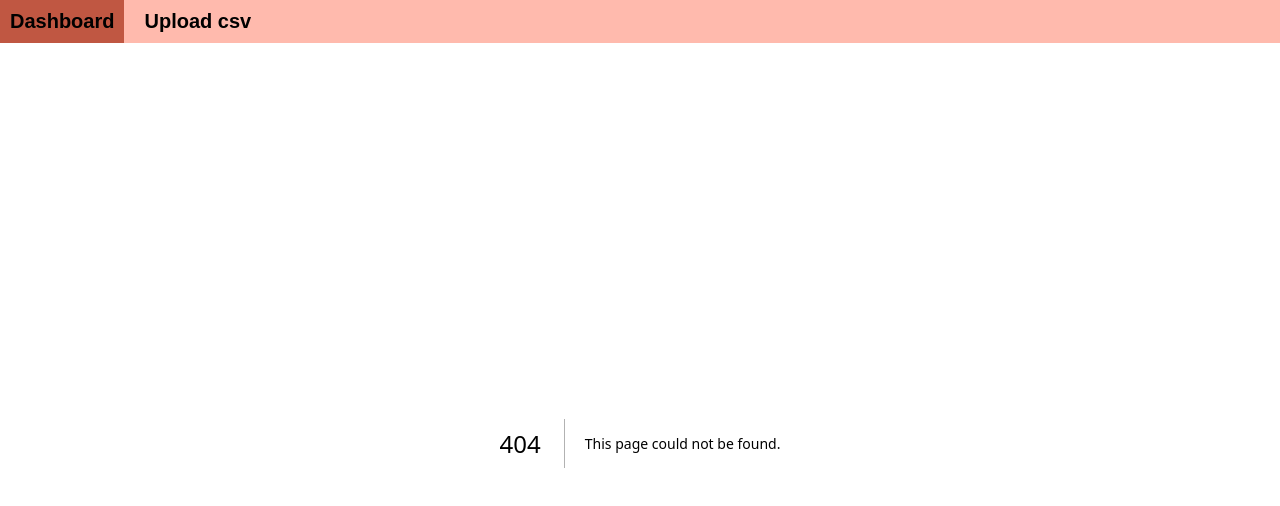
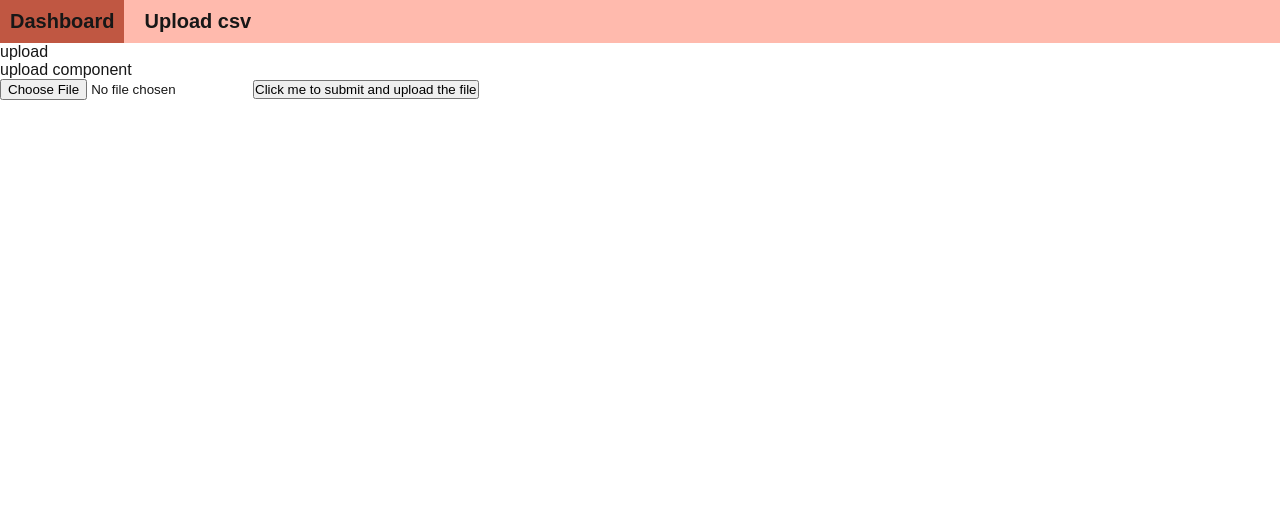
Before and after one commit to CapSap/jackaroo-dashboard-next, a Next.js app: page /upload in a window 1280 px wide. Before the commit this address had no page. Shown: the top 506 px of the page. Built offline with nearby package versions, Linux system fonts and the light colour scheme.

Commit message:
move upload component into upload page

```diff
--- /dev/null
+++ b/src/app/upload/page.tsx
@@ -0,0 +1,10 @@
+import Upload from "../components/Upload";
+
+export default function UploadPage() {
+  return (
+    <div>
+      upload
+      <Upload />
+    </div>
+  );
+}
```
